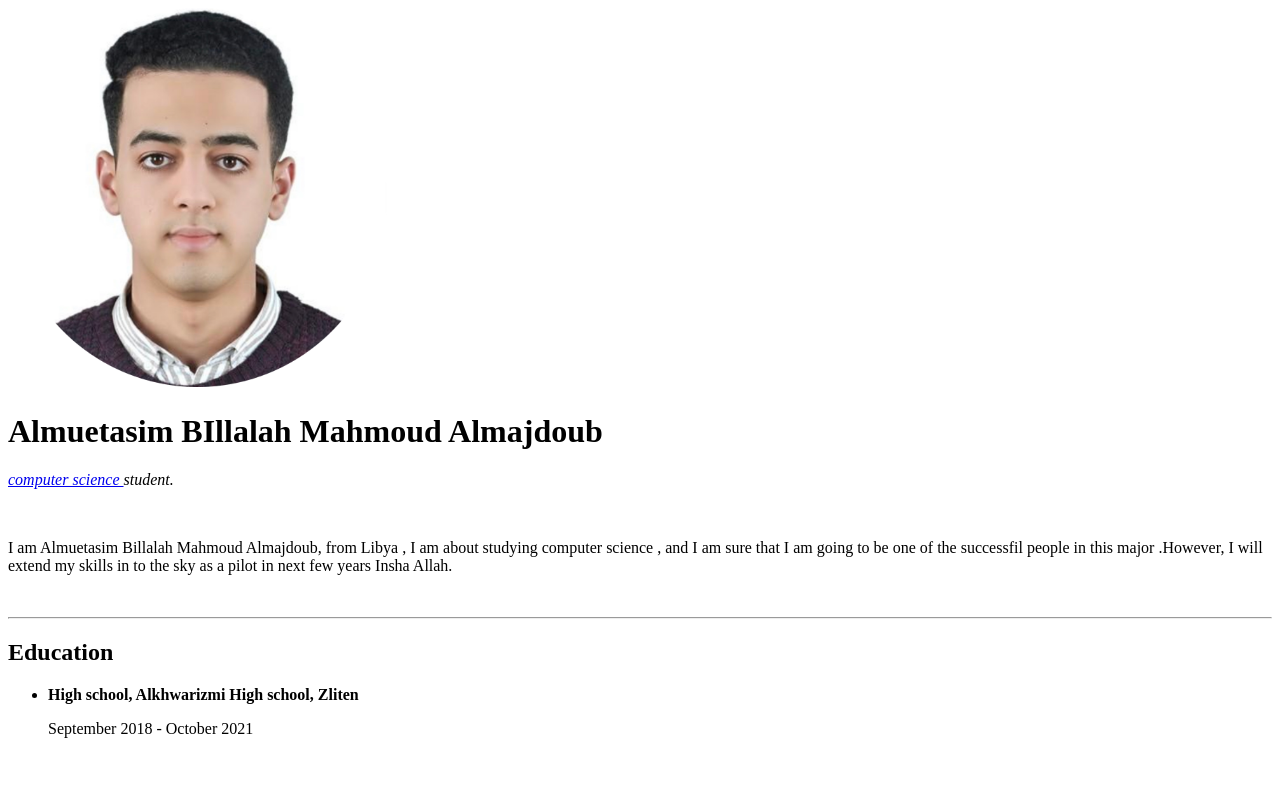
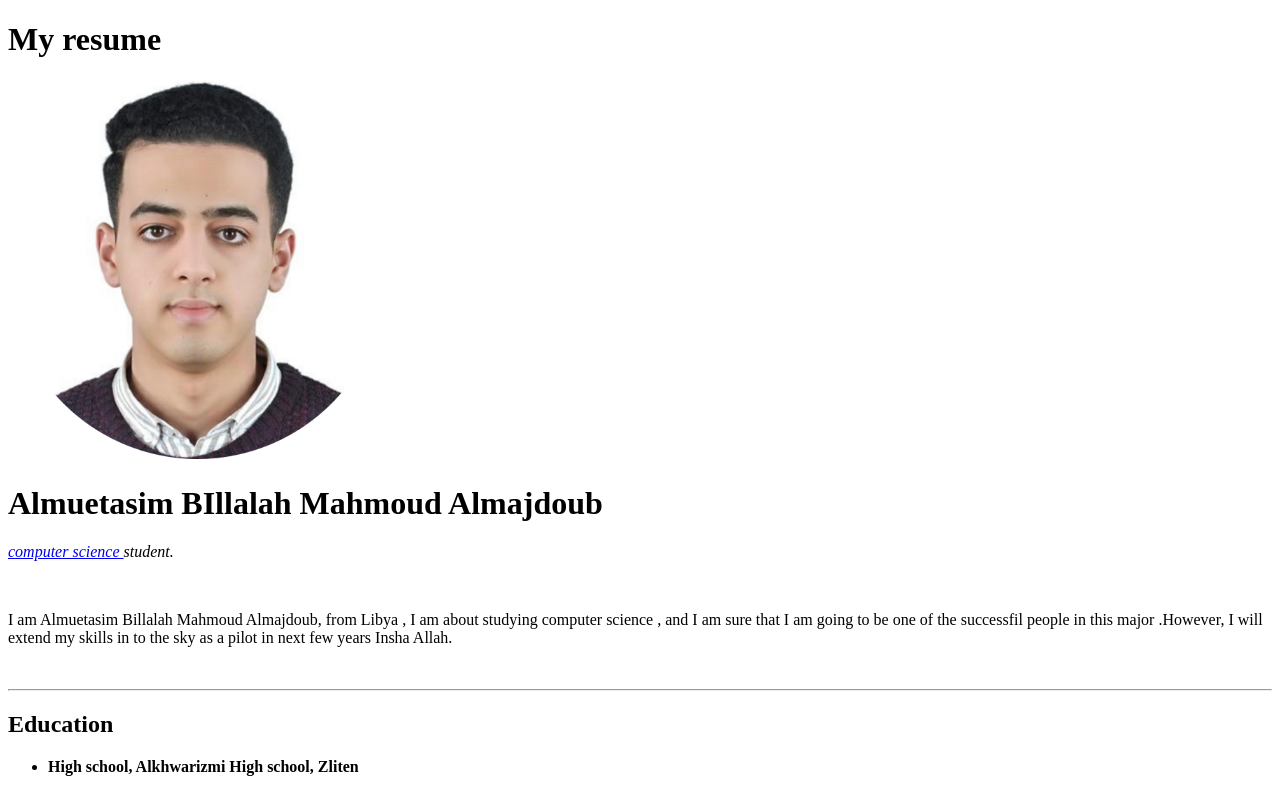
Before and after one commit to Almotassem99/HTML.portfolio, a plain HTML site: page index.html in a window 1280 px wide. Shown: the top 785 px of the page. Drawn offline with Linux system fonts and the light colour scheme.

Commit message:
Add files via upload

```diff
--- a/index.html
+++ b/index.html
@@ -4,6 +4,7 @@
     <title>Almotassem's Personal Site</title>
 </head>
 <body>
+    <h1>My resume</h1>
     <img src="IMG_3003-modified.png" width="30%">
     <h1>Almuetasim BIllalah Mahmoud Almajdoub</h1>
     <p><i><em><a href="https://en.wikipedia.org/wiki/Computer_science"> computer science </a> student.</em></i></p>
```
